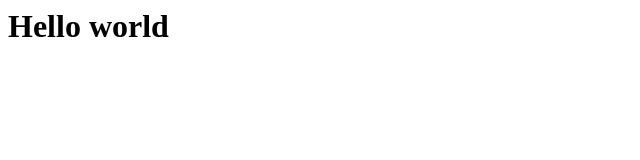
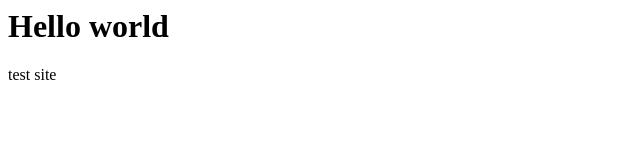
Before and after one commit to TLawton228/test-site, a plain HTML site: page index.html in a window 1280 px wide. Shown: the full height of the page, 0-640 px from the left. Drawn offline with Linux system fonts and the light colour scheme.

Commit message:
add paragraph

```diff
--- a/index.html
+++ b/index.html
@@ -1 +1,2 @@
 <h1>Hello world</h1>
+<p>test site</p>
```
